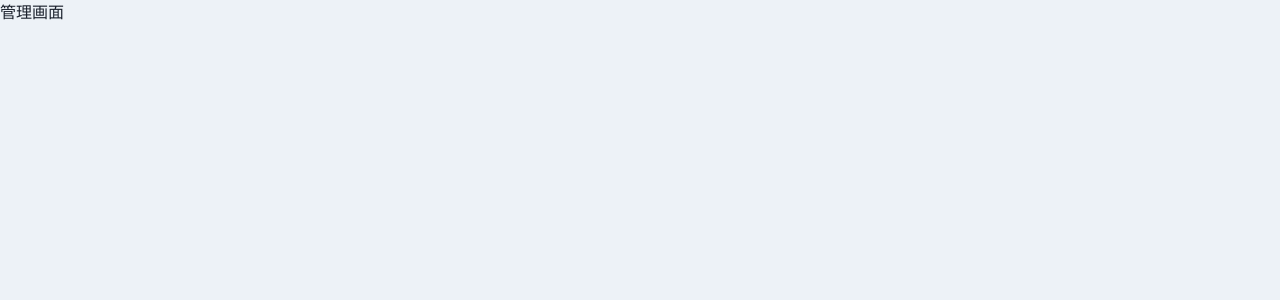
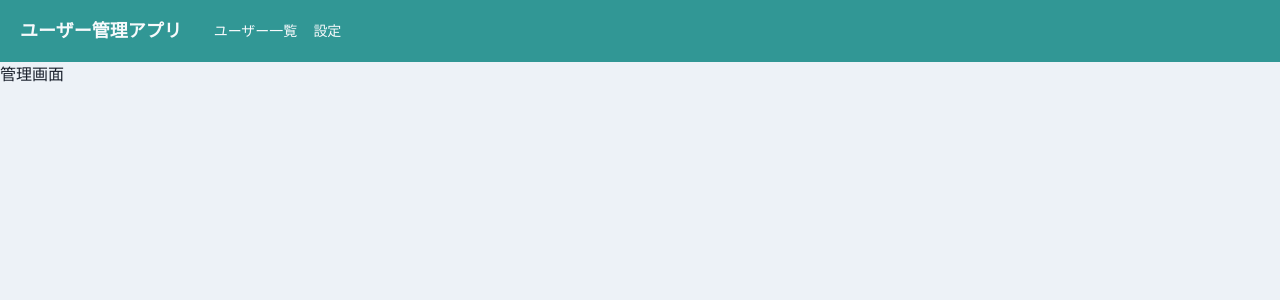
Before and after one commit to sum16/management_screen_using_chakuraui, a React (Create React App) app: page /home/user_management in a window 1280 px wide. Shown: the top 300 px of the page. Built offline with nearby package versions, Linux system fonts and the light colour scheme.

Commit message:
ヘッダーの作成 Header.tsxとorganizmであるHeader.tsxを作成

```diff
--- a/package.json
+++ b/package.json
@@ -9,6 +9,7 @@
   ],
   "main": "src/index.tsx",
   "dependencies": {
+    "@chakra-ui/icons": "1.0.15",
     "@chakra-ui/react": "1.6.7",
     "@emotion/react": "11.4.1",
     "@emotion/styled": "11.3.0",
--- /dev/null
+++ b/src/components/organisms/layout/Header.tsx
@@ -0,0 +1,73 @@
+import {
+  Box,
+  Button,
+  Drawer,
+  DrawerBody,
+  DrawerContent,
+  DrawerOverlay,
+  Flex,
+  Heading,
+  IconButton,
+  Link,
+  useDisclosure
+} from "@chakra-ui/react";
+import { memo, VFC } from "react";
+import { HamburgerIcon } from "@chakra-ui/icons";
+
+// React.memoを使うと親から子コンポーネントに渡している props が更新されない限り(後述する callback 関数とかは別)子コンポーネントは再レンダリングされない
+export const Header: VFC = memo(() => {
+  const { isOpen, onOpen, onClose } = useDisclosure();
+  // asをつけることでどのタグをレンダリングするかを指定できる
+  return (
+    <>
+      <Flex
+        as="nav"
+        bg="teal.500"
+        color="gray.50"
+        align="center"
+        justify="space-between"
+        padding={{ base: 3, md: 5 }}
+      >
+        {/* ブレイクポイントがmd以上でフォントサイズがlgになる */}
+        <Flex align="center" as="a" mr={8} _hover={{ cursor: "pointer" }}>
+          <Heading as="h1" fontSize={{ base: "md", md: "lg" }}>
+            ユーザー管理アプリ
+          </Heading>
+        </Flex>
+        <Flex
+          align="center"
+          fontSize="sm"
+          flexGrow={2}
+          display={{ base: "none", md: "flex" }}
+        >
+          <Box pr={4}>
+            <Link>ユーザー一覧</Link>
+          </Box>
+
+          <Link>設定</Link>
+        </Flex>
+        <IconButton
+          aria-label="メニューボタン"
+          icon={<HamburgerIcon />}
+          size="sm"
+          variant="unstyled"
+          display={{ base: "block", md: "none" }}
+          onClick={onOpen}
+        />
+      </Flex>
+      <Drawer placement="left" size="xs" onClose={onClose} isOpen={isOpen}>
+        <DrawerOverlay>
+          <DrawerContent>
+            <DrawerBody p={0} bg="gray.100">
+              <Button w="100%">トップ</Button>
+              <Button w="100%">ユーザー一覧</Button>
+              <Button w="100%">設定</Button>
+            </DrawerBody>
+          </DrawerContent>
+        </DrawerOverlay>
+      </Drawer>
+    </>
+  );
+});
+
+// ログイン画面にはヘッダーを出さず、/homeには出す
--- /dev/null
+++ b/src/components/templeates/HeaderLayout.tsx
@@ -0,0 +1,20 @@
+// * ログイン画面にはヘッダーを出さず、/homeには出す *
+import { memo, ReactNode, VFC } from "react";
+import { Header } from "../organisms/layout/Header";
+
+// React.memoを使うと親から子コンポーネントに渡している props が更新されない限り(後述する callback 関数とかは別)子コンポーネントは再レンダリングされない
+// props の型定義で、明示的に children の型情報を指定するには、次のように React.ReactNode を使う
+type Props = {
+  children: ReactNode;
+};
+export const HeaderLayout: VFC<Props> = memo((props) => {
+  const { children } = props;
+  return (
+    <>
+      <Header />
+      {children}
+    </>
+  );
+});
+
+// Router.tsxの/home配下にHeaderLayoutを配置する
--- a/src/router/Router.tsx
+++ b/src/router/Router.tsx
@@ -4,6 +4,7 @@
 import { Login } from "../components/pages/Login";
 import { HomeRoutes } from "./HomeRoutes";
 import { Page404 } from "../components/pages/Page404";
+import { HeaderLayout } from "../components/templeates/HeaderLayout";
 
 export const Router: VFC = memo(() => {
   return (
@@ -23,17 +24,15 @@
                 exact={route.exact}
                 path={`${url}${route.path}`} // /home配下のパスになることに注意 /home/user_management
               >
-                {route.children}
+                <HeaderLayout>{route.children}</HeaderLayout>
               </Route>
             ))}
           </Switch>
         )}
       />
       {/* /*で指定以外のパスをルートさせる */}
-
       {/* /home/xxxxxxだと　/homeのほうにルーティングが流れて４０４を反映させられない。　/home以下でも指定する */}
       {/* HomeRoutes.tsxに記述 */}
-
       <Route exact path="*">
         <Page404 />
       </Route>
```
Also changed, not shown: 1 other file (tests, documents, lock files or other folders).
